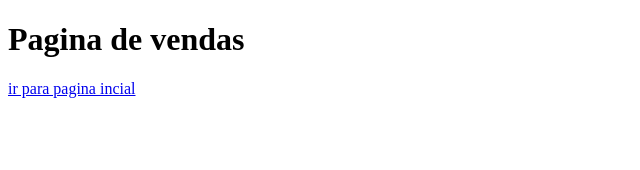
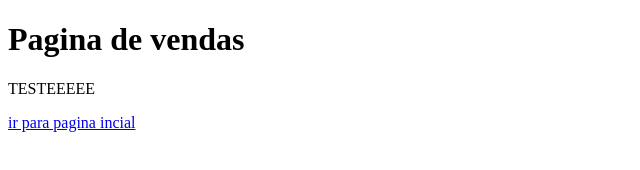
Before and after one commit to eder15720/aulagithub, a plain HTML site: page vendas.html in a window 1280 px wide. Shown: the whole page, without its empty margins (0-640 px from the left). Drawn offline with Linux system fonts and the light colour scheme.

Commit message:
Acrescentando paragrafo

```diff
--- a/vendas.html
+++ b/vendas.html
@@ -8,6 +8,7 @@
 </head>
 <body>
     <h1>Pagina de vendas</h1>
+    <p>TESTEEEEE</p>
     <a href="index.html">ir para pagina incial</a>
 
 </body>
```
